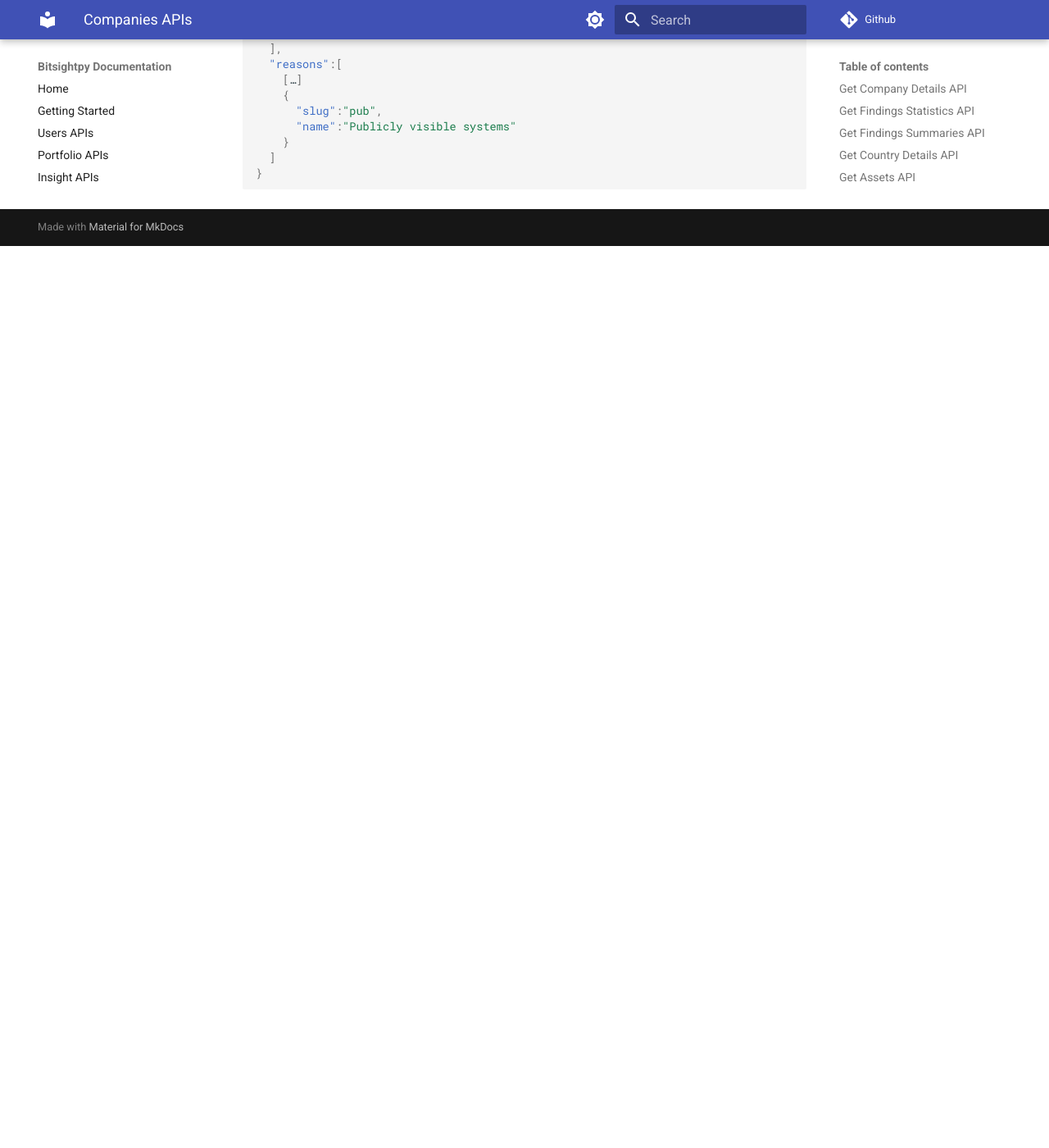
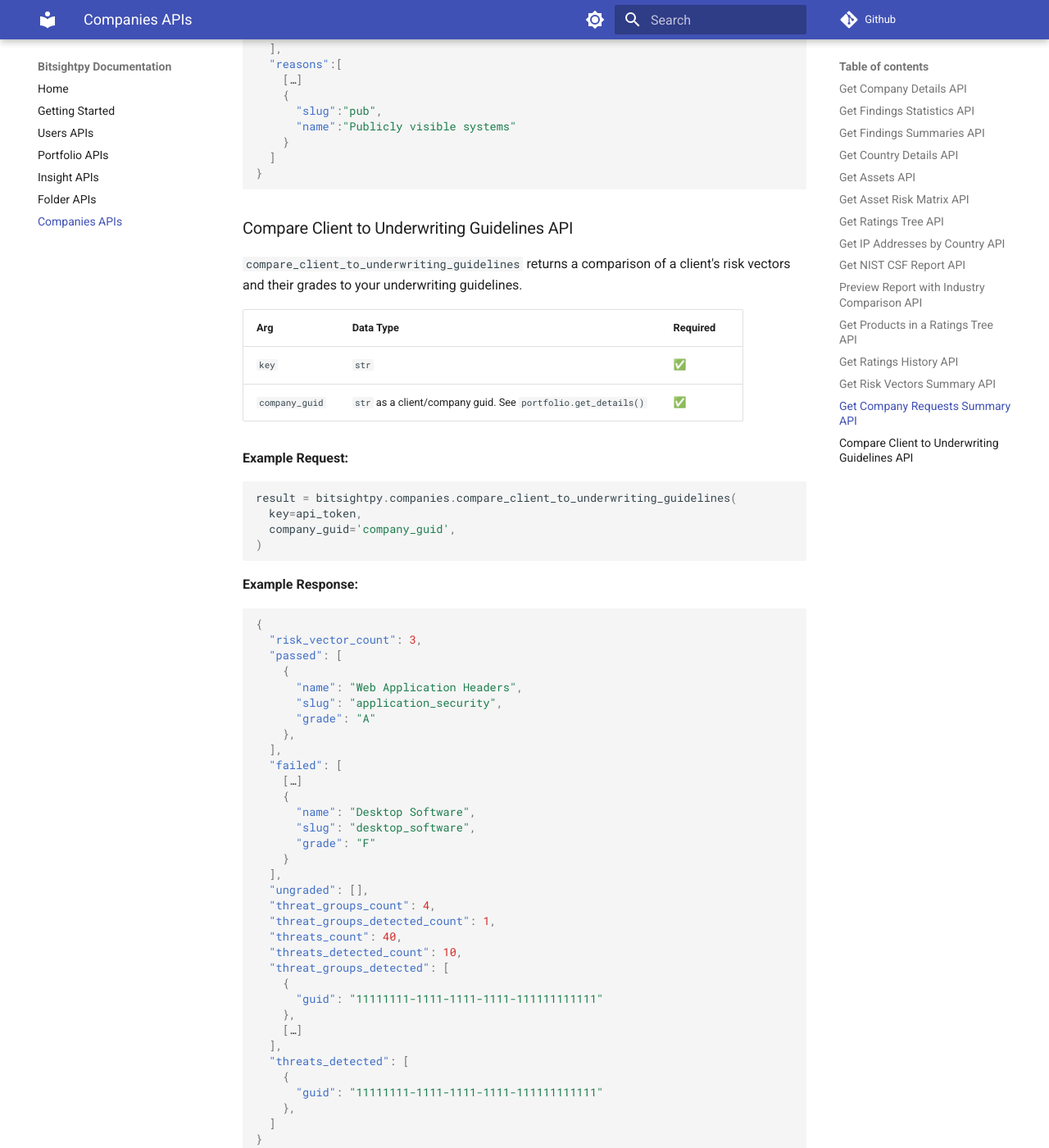
Before and after one commit to 0x41424142/bitsightpy, an MkDocs documentation site: the page built from docs/companies.md, in a window 1280 px wide and 1400 px high, scrolled down 19243 px. Shown: the whole window at 82% size. Built offline with MkDocs 1.6.1 and Material for MkDocs 9.7.7, drawn with Linux system fonts in a browser that asks for light colours; comment, search, counter and statistics services are not loaded; before the commit the page ends 19543 px from its top, so only the background shows below that.

Commit message:
added companies.compare_client_to_underwriting_guidelines

````diff
--- a/docs/companies.md
+++ b/docs/companies.md
@@ -854,3 +854,60 @@
   ]
 }
 ```
+
+### Compare Client to Underwriting Guidelines API
+
+```compare_client_to_underwriting_guidelines``` returns a comparison of a client's risk vectors and their grades to your underwriting guidelines.
+
+| Arg | Data Type | Required |
+| -- | -- | -- |
+| ```key``` | ```str``` | ✅ |
+| ```company_guid``` | ```str``` as a client/company guid. See ```portfolio.get_details()``` | ✅ |
+
+**Example Request:**
+
+```py
+result = bitsightpy.companies.compare_client_to_underwriting_guidelines(
+  key=api_token,
+  company_guid='company_guid',
+)
+```
+
+**Example Response:**
+
+```json
+{
+  "risk_vector_count": 3,
+  "passed": [
+    {
+      "name": "Web Application Headers",
+      "slug": "application_security",
+      "grade": "A"
+    },
+  ],
+  "failed": [
+    […]
+    {
+      "name": "Desktop Software",
+      "slug": "desktop_software",
+      "grade": "F"
+    }
+  ],
+  "ungraded": [],
+  "threat_groups_count": 4,
+  "threat_groups_detected_count": 1,
+  "threats_count": 40,
+  "threats_detected_count": 10,
+  "threat_groups_detected": [
+    {
+      "guid": "11111111-1111-1111-1111-111111111111"
+    },
+    […]
+  ],
+  "threats_detected": [
+    {
+      "guid": "11111111-1111-1111-1111-111111111111"
+    },
+  ]
+}
+```
````
Also changed, not shown: 3 other files.
